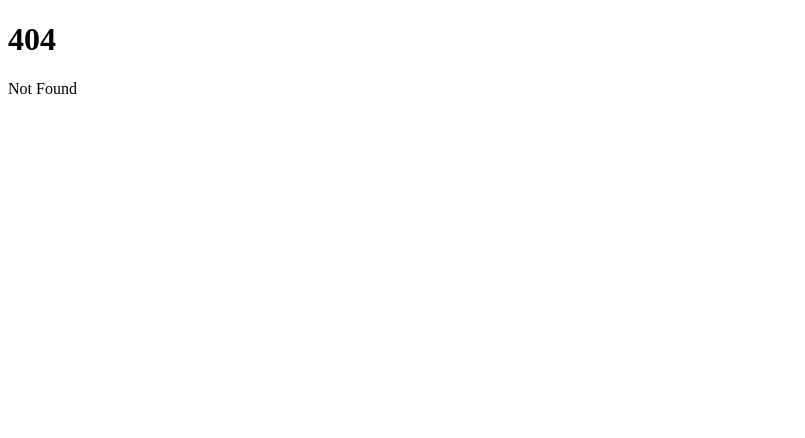
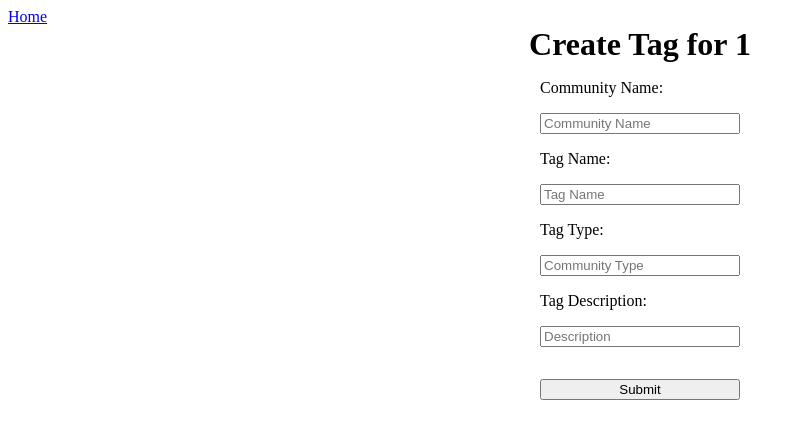
Before and after one commit to ProjectRio/ProjectRio-frontend, a SvelteKit app: page /community/1/create in a window 1280 px wide. Before the commit this address had no page. Shown: the top 438 px of the page, without its empty margins (0-805 px from the left). Built offline with nearby package versions, Linux system fonts and the light colour scheme; no server answers.

Commit message:
partial commit, pushing to start github repo

```diff
--- /dev/null
+++ b/src/routes/community/[community]/create/+page.svelte
@@ -0,0 +1,94 @@
+<script lang="ts">
+  // Import store
+  import { page } from '$app/stores';
+
+  // Import components
+  import Topbar from "../../../../components/Topbar.svelte";
+
+  // Instantiate variables
+  let tagName: string = "";
+  let type: string = "";
+  let description: string = "";
+  let communityName: string = "";
+  let geckoCodeDesc: string = "";
+
+  // Called on load
+  getTags();
+
+
+  /*
+    Used to get a list of availabe tags on page load
+  */
+  async function getTags() {
+    try {
+      const response = await fetch('https://api.projectrio.app/tag/list');
+      console.log(response);
+      const json = await response.json();
+      const result = json.stringify()
+      console.log(result);
+
+    } catch (error){
+      console.log(error);
+    }
+  }
+
+  /*
+    Used to submit request to create a new tag
+  */
+  async function handleSubmit() {
+
+  }
+</script>
+
+<Topbar></Topbar>
+<h1>Create Tag for {$page.params.community}</h1>
+<section class="input-container">
+  <p>Community Name:</p>
+  <input
+    placeholder="Community Name"
+    bind:value={communityName}
+  />
+
+  <p>Tag Name:</p>
+  <input
+    placeholder="Tag Name"
+    bind:value={tagName}
+  />
+
+  <p>Tag Type: </p>
+  <input
+    placeholder="Community Type"
+    bind:value={type}
+  />
+
+  {#if type == "gecko"}
+    <p>Gecko Code Description: </p>
+    <input
+      placeholder="Gecko Code Description"
+      bind:value={geckoCodeDesc}
+    />
+  {/if}
+
+  <p>Tag Description:</p>
+  <input
+    placeholder="Description"
+    bind:value={description}
+    type="password"
+  />
+
+  <p></p>
+  <button on:click={handleSubmit}>Submit</button>
+</section>
+
+<style>
+  h1{
+    text-align: center;
+    margin: auto;
+  }
+
+  .input-container{
+    margin: auto;
+    max-width: 200px;
+    display: grid;
+  }
+</style>
```
Also changed, not shown: src/fetch/apiFetch.ts (added, +52 -0 lines), src/routes/games/ongoing/+page.svelte (+6 -2 lines), src/routes/login/+page.svelte (+31 -14 lines).
